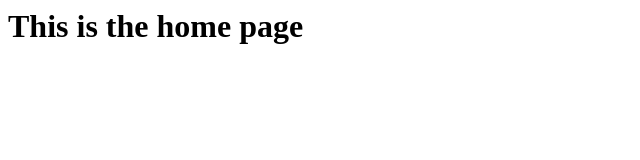
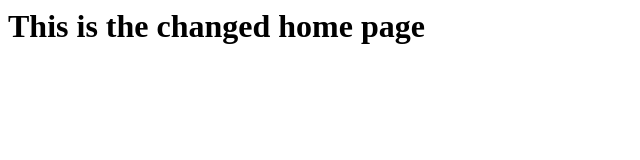
Before and after one commit to agagancarczyk/s2i-project, a plain HTML site: page index.html in a window 1280 px wide. Shown: the whole page, without its empty margins (0-640 px from the left). Drawn offline with Linux system fonts and the light colour scheme.

Commit message:
made a tiny change

```diff
--- a/index.html
+++ b/index.html
@@ -3,6 +3,6 @@
     <title>HTML Home Page</title>
   </head>
   <body>
-    <h1>This is the home page</h1>
+    <h1>This is the changed home page</h1>
   </body>
 </html>
```
